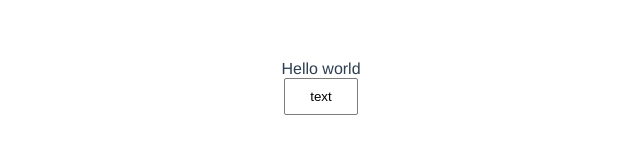
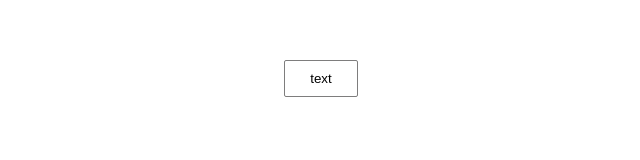
Before and after one commit to mohaddsw/vue-hello-world-simple, a Vue app: page / in a window 1280 px wide. Shown: the top 160 px of the page, without its empty margins (319-959 px from the left). Built offline with nearby package versions, Linux system fonts and the light colour scheme.

Commit message:
Fix bug in the package

```diff
--- a/src/App.vue
+++ b/src/App.vue
@@ -1,6 +1,5 @@
 <template>
   <div id="app">
-    <HelloWorld />
     <Button>
       text
     </Button>
@@ -9,13 +8,11 @@
 </template>
 
 <script>
-import HelloWorld from './components/HelloWorld.vue'
 import Button from './components/vue-button.vue'
 
 export default {
   name: 'App',
   components: {
-    HelloWorld,
     Button
   }
 }
```
